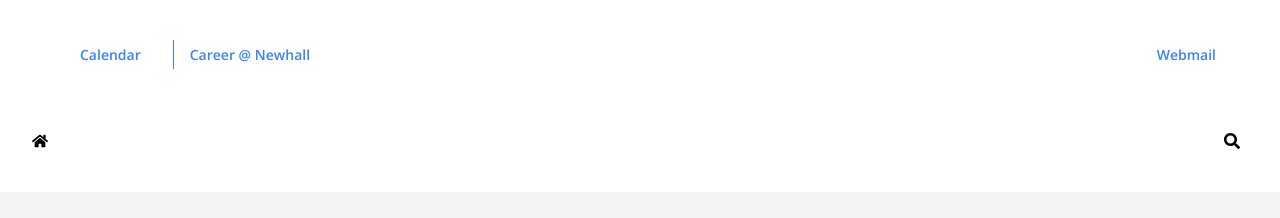
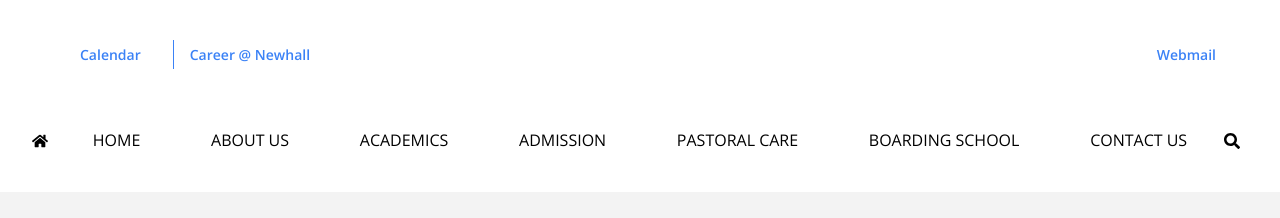
Before and after one commit to Swizel-Tech/new-hall-front, a React (Vite) app: page /contact_us in a window 1280 px wide. Shown: the top 218 px of the page. Built offline with nearby package versions, Linux system fonts and the light colour scheme.

Commit message:
new text color

```diff
--- a/src/components/ui/Navbar/Navs.tsx
+++ b/src/components/ui/Navbar/Navs.tsx
@@ -44,7 +44,7 @@ export const Nav = (props: SideNavProps) => {
           >
             <span
               className={`relative w-full text-left font-OpenSans text-[16px] font-normal uppercase  ${
-                scrolledState ? "text-[#000]" : `lg:${getTextColor()}`
+                scrolledState ? "text-[#000]" : `${getTextColor()}`
               }`}
             >
               {text}
@@ -72,7 +72,7 @@ export const Nav = (props: SideNavProps) => {
                     <NavLink key={index} to={child.href}>
                       <span
                         className={`font-OpenSans text-[16px] text-left py-2 hover:bg-[#618cf9] hover:text-[#fff] px-2 font-normal uppercase block ${
-                          scrolledState ? "text-[#000]" : ` ${getTextColor()}`
+                          scrolledState ? "text-[#000]" : `${getTextColor()}`
                         }`}
                       >
                         {child.text}
@@ -90,7 +90,7 @@ export const Nav = (props: SideNavProps) => {
             >
               <span
                 className={`font-OpenSans text-[16px] text-[#fff] text-left py-4 font-normal uppercase ${
-                  scrolledState ? "text-[#000]" : ` ${getTextColor()}`
+                  scrolledState ? "text-[#000]" : `${getTextColor()}`
                 }`}
               >
                 {text}
@@ -126,7 +126,7 @@ export const Nav = (props: SideNavProps) => {
         <NavLink to={href} className="py-4 lg:py-0 w-full lg:w-auto">
           <span
             className={`font-OpenSans text-[16px] text-left font-normal uppercase ${
-              scrolledState ? "text-[#000]" : ` lg:${getTextColor()}`
+              scrolledState ? "text-[#000]" : `${getTextColor()}`
             }`}
           >
             {text}
```
